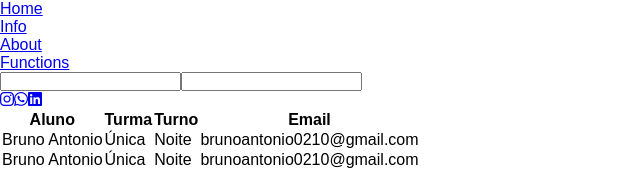
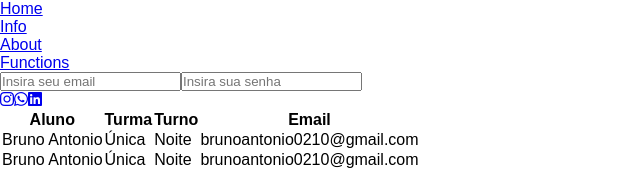
Before and after one commit to BrunoAntonio16/ResidenciaPortoDigitalFrontEnd, a React (Create React App) app: page / in a window 1280 px wide. Shown: the top 170 px of the page, without its empty margins (0-640 px from the left). Built offline with nearby package versions, Linux system fonts and the light colour scheme; a web font is replaced by a local one.

Commit message:
Adição de mais 1 props no FormInput(Para ajustar o component Formulario)

```diff
--- a/src/components/FormInput/FormInput.js
+++ b/src/components/FormInput/FormInput.js
@@ -1,6 +1,6 @@
  function FormInput(props) {
     return (
-        <input type={props.type} />
+        <input type={props.type} placeholder={props.placeholder} />
     );
  }
 
```
